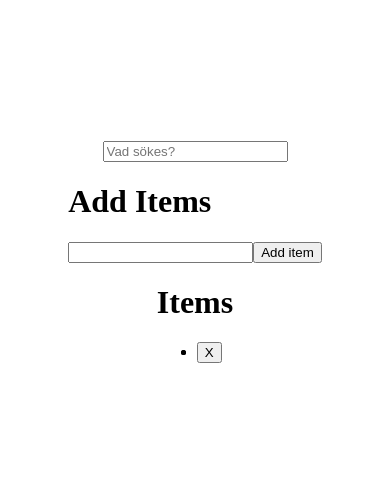
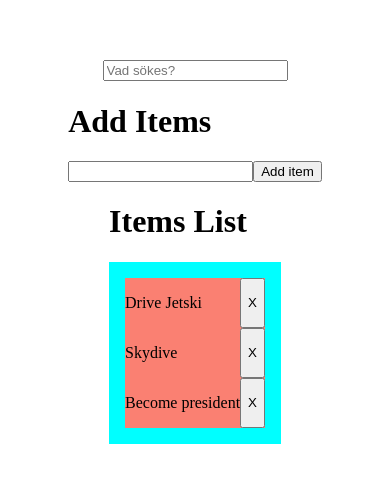
Before and after one commit to ntijoh-te4/APL-Mortaza-Christian-Bucketlist, a React Native app in the folder frontend/: screen / in a window 390 px wide. Shown: the part 162-644 px from the top of the page. Built offline with nearby package versions, Linux system fonts and the light colour scheme.

Commit message:
using hook "useState"

```diff
--- a/frontend/components/ItemList.tsx
+++ b/frontend/components/ItemList.tsx
@@ -1,20 +1,22 @@
 import Item from "./Item";
 import styles from "../styles/ItemList.module.css";
+import { useState } from "react";
 
 const ItemList = () => {
-  const fakeItems = [
-    {id: 1, description: "Drive Jetski", deadline: "28th February"},
-    {id: 2, description: "Skydive", deadline: "51st June"},
-    {id: 3, description: "Become president", deadline: "23rd December"}
-  ]
+
+  const [fakeItems, setItems] = useState([
+    { id: 1, description: "Drive Jetski", deadline: "28th February" },
+    { id: 2, description: "Skydive", deadline: "51st June" },
+    { id: 3, description: "Become president", deadline: "23rd December" },
+  ]);
 
   return (
     <div>
-      <h1>Items</h1>
-      <ul>
-        <li>
-          <Item/>
-        </li>
+      <h1>Items List</h1>
+      <ul style={styles.ul}>
+        {fakeItems.map((fakeItem) => (
+          <Item description={fakeItem.description}/>
+        ))}
       </ul>
     </div>
   );
```
